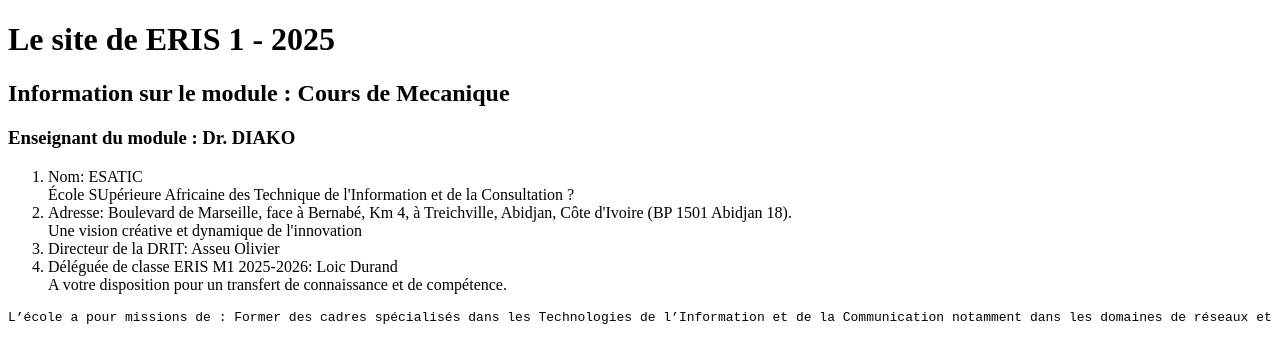
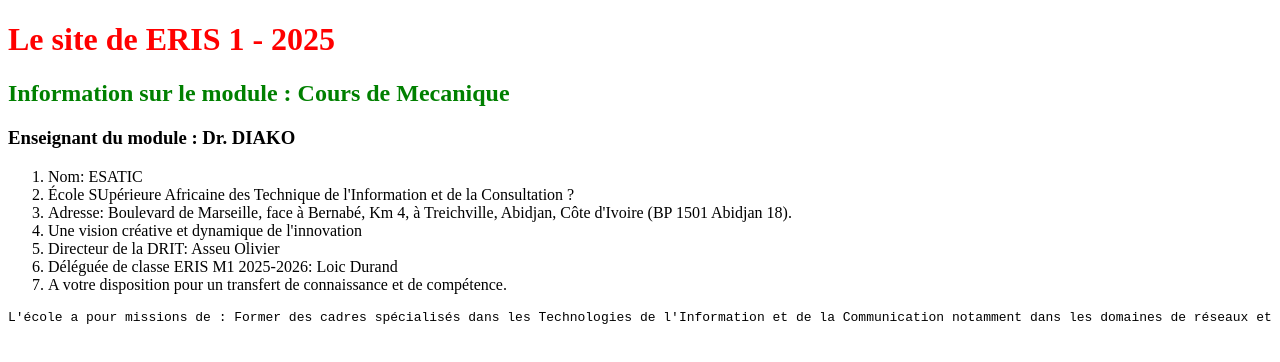
Before and after one commit to samira-edi/ProjetWeb, a plain HTML site: page index.html in a window 1280 px wide. Shown: the top 362 px of the page. Drawn offline with Linux system fonts and the light colour scheme.

Commit message:
index.html

```diff
--- a/index.html
+++ b/index.html
@@ -12,18 +12,16 @@
     <h3>Enseignant du module : Dr. DIAKO </h3>
     <ol>
       <li>Nom: ESATIC</li>
-			École SUpérieure Africaine des Technique de l'Information et de la Consultation ?
+      <li>École SUpérieure Africaine des Technique de l'Information et de la Consultation ?</li>
       <li>Adresse: Boulevard de Marseille, face à Bernabé, Km 4, à Treichville, Abidjan, Côte d'Ivoire (BP 1501 Abidjan 18).</li>
-			Une vision créative et dynamique de l'innovation
+      <li>Une vision créative et dynamique de l'innovation</li>
       <li>Directeur de la DRIT: Asseu Olivier</li>
-
       <li>Déléguée de classe ERIS M1 2025-2026: Loic Durand</li>
-			A votre disposition pour un transfert de connaissance et de compétence.
+      <li>A votre disposition pour un transfert de connaissance et de compétence.</li>
     </ol>
   </section>
   <p>
-		<pre>L’école a pour missions de : Former des cadres spécialisés dans les Technologies de l’Information et de la Communication notamment dans les domaines de réseaux et services de télécommunications /TIC, de la régulation et de la Cybersécurité ; Mener toute recherche dans le secteur des Technologies de l’Information et de la Communication ;Mettre en place un cadre de coopération nationale et internationale dans le domaine de la formation en matière de télécommunications/TIC ;
-		</pre>
+    <pre>L'école a pour missions de : Former des cadres spécialisés dans les Technologies de l'Information et de la Communication notamment dans les domaines de réseaux et services de télécommunications /TIC, de la régulation et de la Cybersécurité ; Mener toute recherche dans le secteur des Technologies de l'Information et de la Communication ;Mettre en place un cadre de coopération nationale et internationale dans le domaine de la formation en matière de télécommunications/TIC ;</pre>
   </p>
 </body>
 </html>
--- /dev/null
+++ b/styles.css
@@ -0,0 +1,8 @@
+/* styles.css */
+h1 {
+    color: red;
+}
+
+h2 {
+    color: green;
+}
```
Lines whose indentation alone changed are shown as unchanged.
